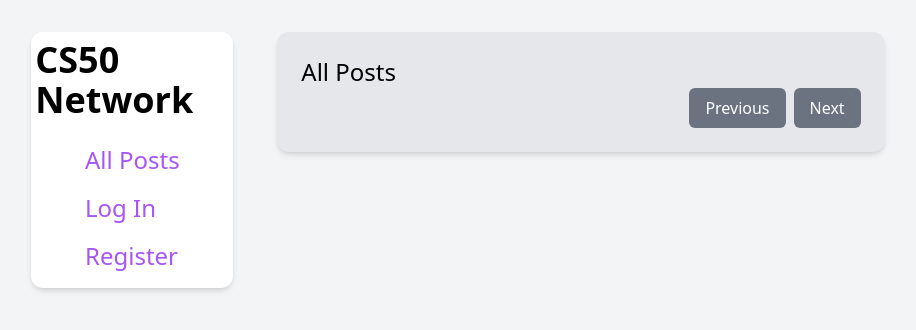
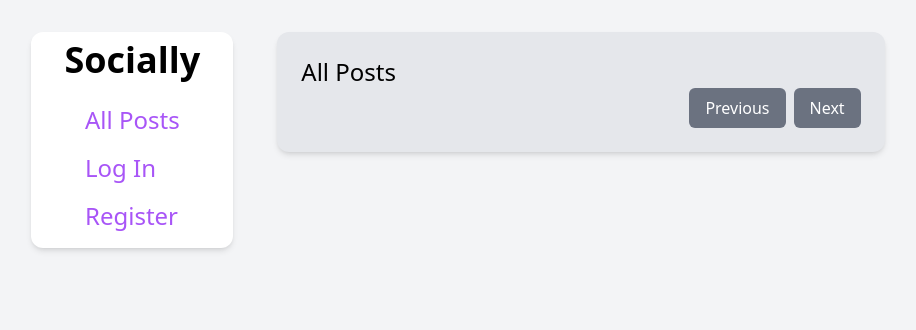
Before and after one commit to slayeh17/Socially, a Django app: template network/templates/network/index.html in a window 1280 px wide. Shown: the top 330 px of the page, without its empty margins (182-1098 px from the left). Run offline with Django 3.2, Linux system fonts and the light colour scheme; the template is opened without the code that fills it, so the values that code supplies are empty; some libraries are stand-ins or nearby versions.

Commit message:
change title

```diff
--- a/network/templates/network/layout.html
+++ b/network/templates/network/layout.html
@@ -3,13 +3,13 @@
 <!DOCTYPE html>
 <html lang="en">
   <head>
-    <title>{% block title %}Social Network{% endblock %}</title>
+    <title>{% block title %}Socially{% endblock %}</title>
     <script src="https://cdn.tailwindcss.com"></script>
   </head>
   <body class="bg-gray-100 w-2/3 mx-auto my-8">
     <div class="flex items-start gap-x-11">
       <nav class="w-1/4 bg-white px-1 py-2 shadow-md flex flex-col rounded-xl items-center">
-        <h1 class="text-4xl font-bold mb-4">CS50 Network</h1>
+        <h1 class="text-4xl font-bold mb-4">Socially</h1>
         <div class="flex flex-col ">
             <a href="{% url 'index' %}" class="text-2xl py-2 px-1 text-purple-500 hover:underline">All Posts</a>
             {% if user.is_authenticated %}
```
Also changed, not shown: db.sqlite3.
